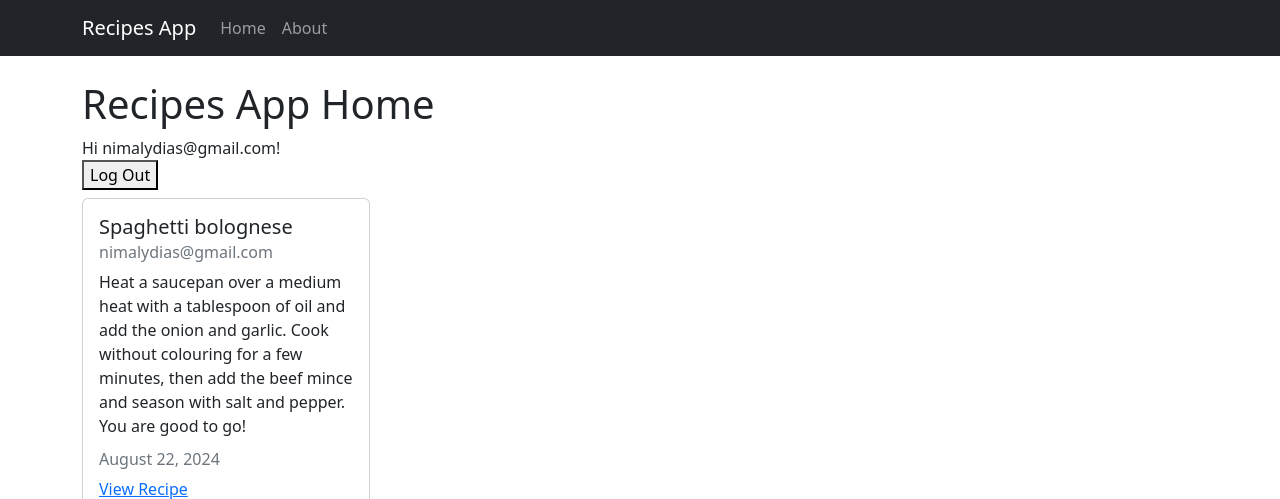
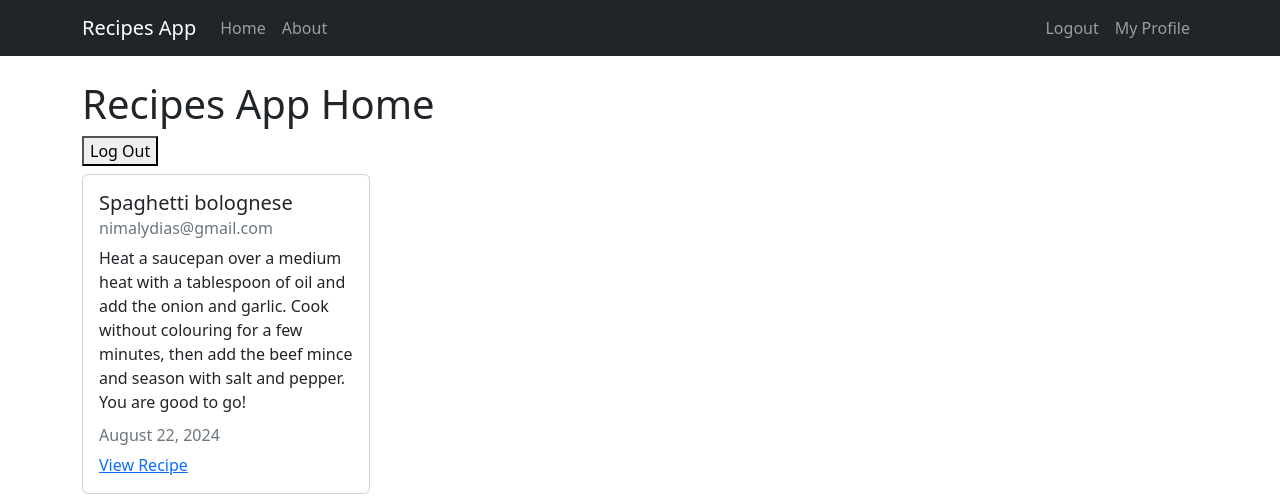
Before and after one commit to laminsaidy/awesome_recipes, a Django app: page / in a window 1280 px wide. Shown: the top 499 px of the page. Run offline with Django 5.2, Linux system fonts and the light colour scheme; a user stored in the database is signed in; data comes from the database, SQL or seed files in the repository; both versions use the stored data as it was after the commit.

Commit message:
Adjust navbars with styling

```diff
--- a/main/settings.py
+++ b/main/settings.py
@@ -149,5 +149,6 @@ STATIC_URL = "static/"
 
 DEFAULT_AUTO_FIELD = "django.db.models.BigAutoField"
 
-LOGIN_REDIRECT_URL = "home"
-LOGOUT_REDIRECT_URL = "home"
+LOGIN_REDIRECT_URL = "recipes-home"
+LOGOUT_REDIRECT_URL = ""
+LOGIN_URL = "user-login"
--- a/main/urls.py
+++ b/main/urls.py
@@ -29,6 +29,9 @@ urlpatterns = [
     path('', include('recipes.urls')),
     path('register/', user_views.register, name="user-register"),
     path('login/', auth_Views.LoginView.as_view(template_name='users/login.html'), name="user-login"),
+    path('logout/', auth_Views.LogoutView.as_view(template_name='users/logout.html'), name="user-logout"),
     path("", TemplateView.as_view(template_name="home.html"), name="home"),
+    path('profile/', user_views.profile, name="user-profile"),
+
 
 ]
--- a/recipes/templates/recipes/base.html
+++ b/recipes/templates/recipes/base.html
@@ -34,9 +34,13 @@
       </div>
       <div class="navbar-nav">
         {% if user.is_authenticated %}
+        <a class="nav-item nav-link" href="{% url 'logout' %}" method="post">Logout</a>
+        <a class="nav-item nav-link" href="{% url 'user-profile' %}">My Profile</a>
         {% else %}
         <a class="nav-item nav-link" href="{% url 'user-login' %}">Login</a>
         <a class="nav-item nav-link" href="{% url 'user-register' %}">Register</a>
+        <a class="nav-item nav-link" href="{% url 'logout' %}">Logout</a>
+
         {% endif %}
       </div>
     </div>
--- a/recipes/templates/recipes/home.html
+++ b/recipes/templates/recipes/home.html
@@ -3,7 +3,6 @@
 {% block content %}
 <h1>Recipes App Home</h1>
 {% if user.is_authenticated %}
-Hi {{ user.username }}!
 <form action="{% url 'logout' %}" method="post">
   {% csrf_token %}
   <button type="submit">Log Out</button>
--- a/users/templates/users/logout.html
+++ b/users/templates/users/logout.html
@@ -5,7 +5,7 @@
 <div class="container">
   <h2>You have been logged out!</h2>
   <div class="border-top pt-3">
-    <a  href="{% url 'logout' %}">Logout GET ({{ user.get_username }}) </a>
+    <a href="{% url 'logout' %}" method="post">Logout</a>
   </div>
 </div>
 {% endblock content %}
--- a/users/views.py
+++ b/users/views.py
@@ -1,5 +1,7 @@
 from django.shortcuts import render, redirect
 from django.contrib import messages
+from django.contrib.auth.decorators import login_required
+
 
 from . import forms
 
@@ -16,3 +18,7 @@ def register(request):
   else:
     form = forms.UserRegisterForm()
   return render(request, 'users/register.html', {'form': form})
+
+@login_required()
+def profile(request):
+  return render(request, 'users/profile.html')
```
Also changed, not shown: db.sqlite3.
